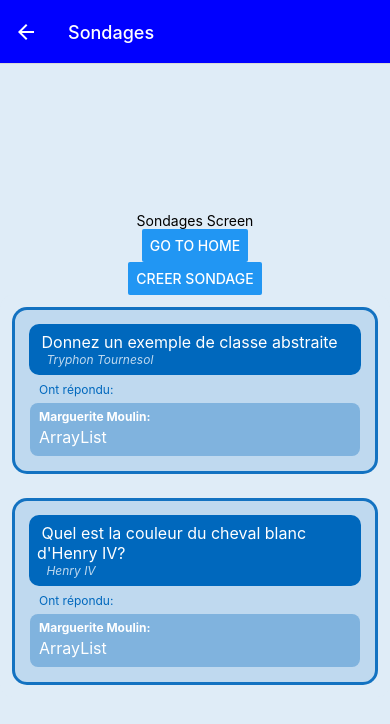
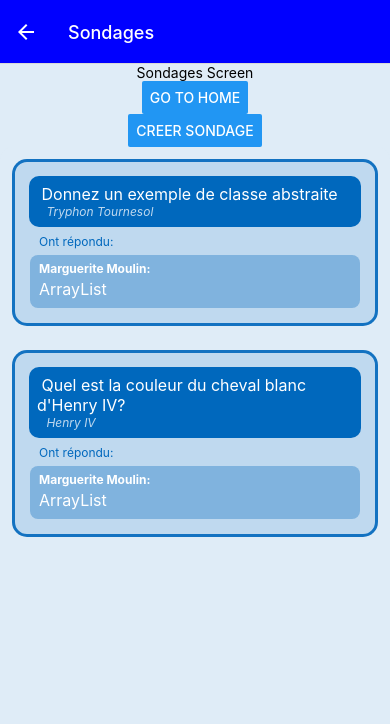
Before and after one commit to soupramanien/cdaMassy2021ReactNative, a React Native app: screen /SondagesScreen in a window 390 px wide. Shown: the top 724 px of the page. Built offline with nearby package versions, Linux system fonts and the light colour scheme; no server answers.

Commit message:
BugFix: affichage incorrect de la flatlist sur webBrowser

```diff
--- a/src/components/sondages/QuestionList.js
+++ b/src/components/sondages/QuestionList.js
@@ -23,7 +23,7 @@ function QuestionsList({ canalId }) {
 	}, []);
 
 	return (
-		<View>
+		<View style={styles.listContainer}>
 			{loading && <Text>loading...</Text>}
 
 			<FlatList
@@ -52,7 +52,7 @@ const styles = StyleSheet.create({
 		borderColor: '#4e4e4e',
 		flexDirection: 'column'
 	},
-	container: {},
+	listContainer: {flex:1},
 	item: {
 	},
 	title: {
```
